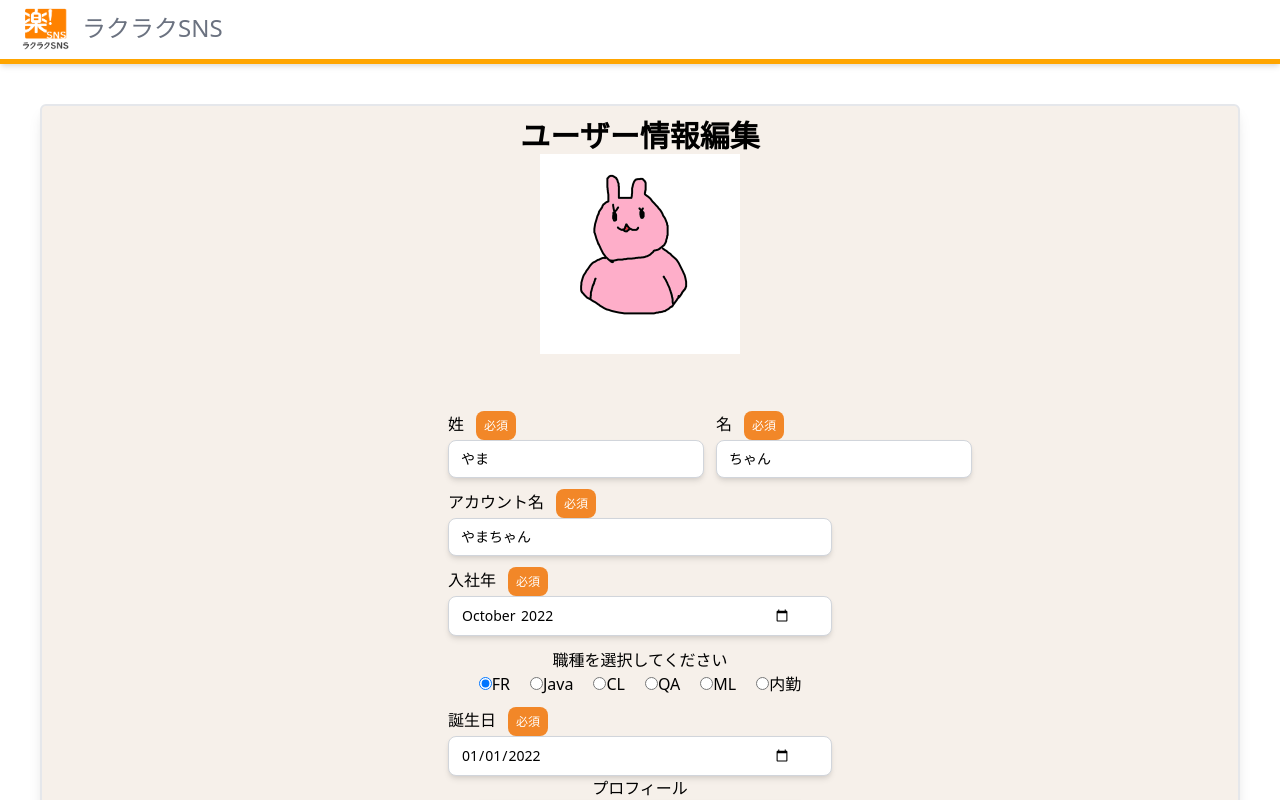
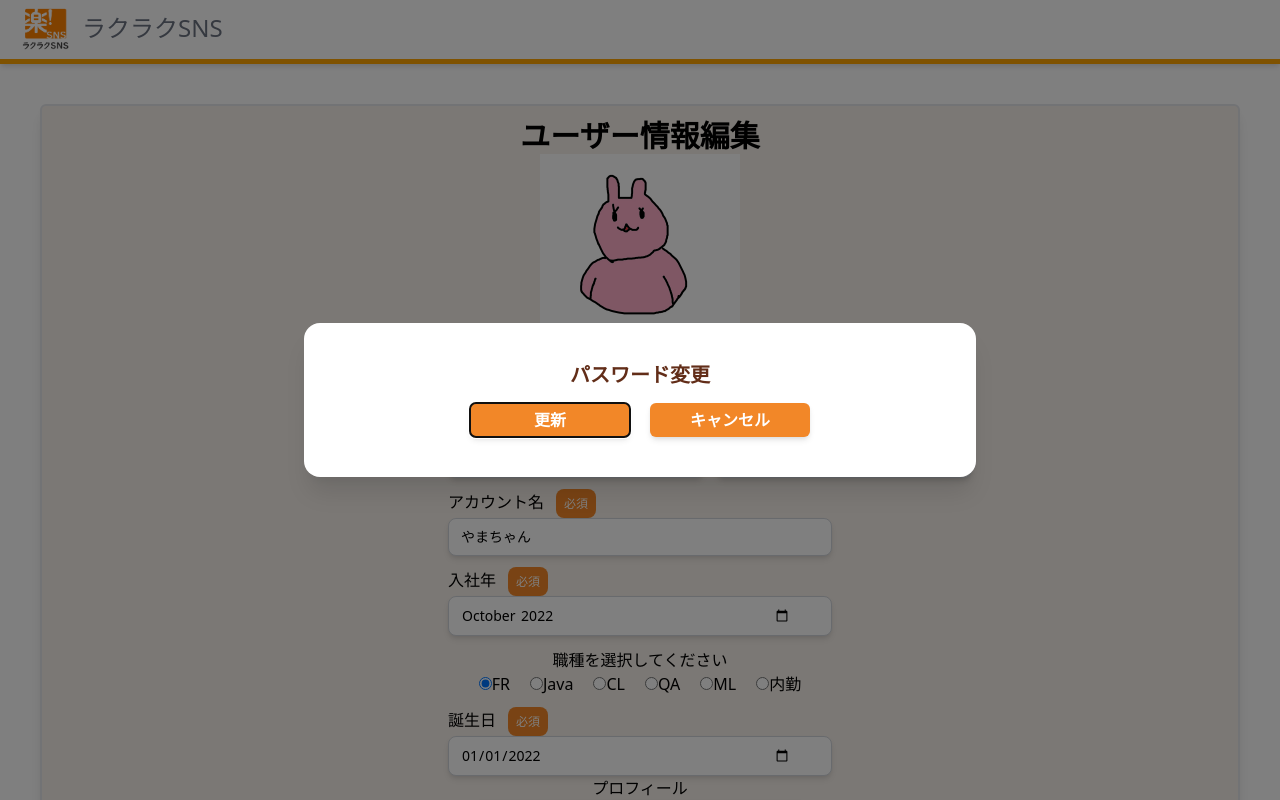
Before and after one commit to suzu1997/rakus-sns-app, a Next.js app: page /user/edit in a window 1280 px wide. Shown: the top 800 px of the page. Built offline with nearby package versions, Linux system fonts and the light colour scheme.

Commit message:
モーダルの埋め込み

```diff
--- a/src/components/Modal/PasswordModal.tsx
+++ b/src/components/Modal/PasswordModal.tsx
@@ -7,7 +7,6 @@ type Props = {
   isOpen: boolean; // モーダルが開いているかどうか
   closeModal: () => void; // モーダルを閉じるメソッド
   message: string; //モーダル内のメッセージ
-  button: string; //ボタン内のコメント
   doOnButton: () => void; //ボタンを押した時のメソッド
 };
 
@@ -15,7 +14,7 @@ type Props = {
  * パスワード変更のためのモーダルのコンポーネント.
  */
 export const PasswordModal: FC<Props> = memo((props) => {
-  const { isOpen, closeModal, message, button, doOnButton } = props;
+  const { isOpen, closeModal, message, doOnButton } = props;
 
   return (
     <>
@@ -67,7 +66,8 @@ export const PasswordModal: FC<Props> = memo((props) => {
                 <div className="mt-2 text-center">{message}</div>
                 {/* 確認ボタン */}
                 <div className="mt-4 flex gap-5 justify-center">
-                  <Button label={button} onClick={doOnButton} />
+                  <Button label="更新" onClick={doOnButton} />
+                  <Button label="キャンセル" onClick={doOnButton} />
                 </div>
               </div>
             </Transition.Child>
--- a/src/pages/user/edit.tsx
+++ b/src/pages/user/edit.tsx
@@ -8,6 +8,7 @@ import { yupResolver } from "@hookform/resolvers/yup";
 import { Radio } from "../../components/Form/Radio";
 import { useForm } from "react-hook-form";
 import { TextArea } from "../../components/Form/TextArea";
+import { PasswordModal } from "../../components/Modal/PasswordModal";
 
 /**
  * ユーザー情報編集画面
@@ -92,6 +93,12 @@ const Edit: NextPage = () => {
 
   return (
     <div>
+      <PasswordModal
+        isOpen={true}
+        closeModal={() => console.log("")}
+        message=""
+        doOnButton={() => console.log("")}
+      />
       <div className="text-center bg-bgc border-solid  border-2 border-bgc-200 m-10 shadow-lg rounded-md">
         <div className="flex flex-col items-center">
           <div className="mt-3 text-3xl font-extrabold">ユーザー情報編集</div>
```
